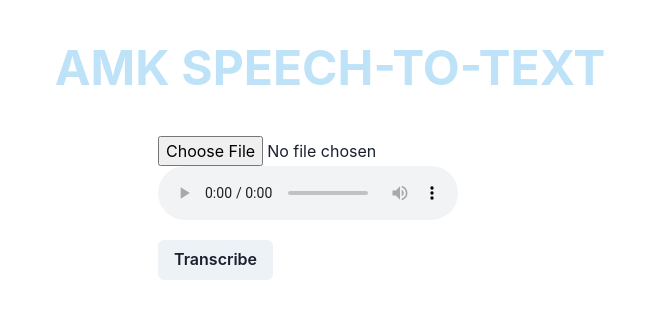
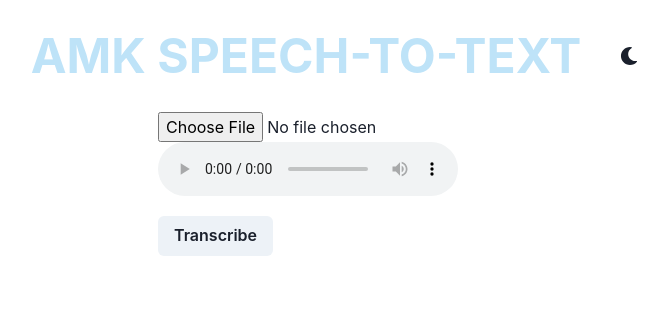
Before and after one commit to AMK-MsC/amk-s2t, a React (Create React App) app: page / in a window 1280 px wide. Shown: the top 318 px of the page, without its empty margins (310-977 px from the left). Built offline with nearby package versions, Linux system fonts and the light colour scheme; no server answers.

Commit message:
:lipstick: Update header

```diff
--- a/src/Header.tsx
+++ b/src/Header.tsx
@@ -1,15 +1,17 @@
-import { Box, Center, Flex, HStack, Text } from "@chakra-ui/react";
+import { Box, Center, Flex, HStack, Spacer, Text } from "@chakra-ui/react";
 import { ColorModeSwitcher } from "./ColorModeSwitcher";
 
 const Header = (): JSX.Element => {
     return (
-        <Box marginTop={0} w="100%">
-            <Center borderColor="lightcyan" m="2rem auto">
-                <HStack>
+        <Center>
+            <Flex alignContent="center" padding={5}>
+                <Box>
                     <Text fontSize="5xl" as="b" color="blue.100">AMK SPEECH-TO-TEXT</Text>
-                </HStack>
-            </Center>
-        </Box>
+                </Box>
+            </Flex>
+            <ColorModeSwitcher />
+        </Center>
+
     );
 };
 
```
